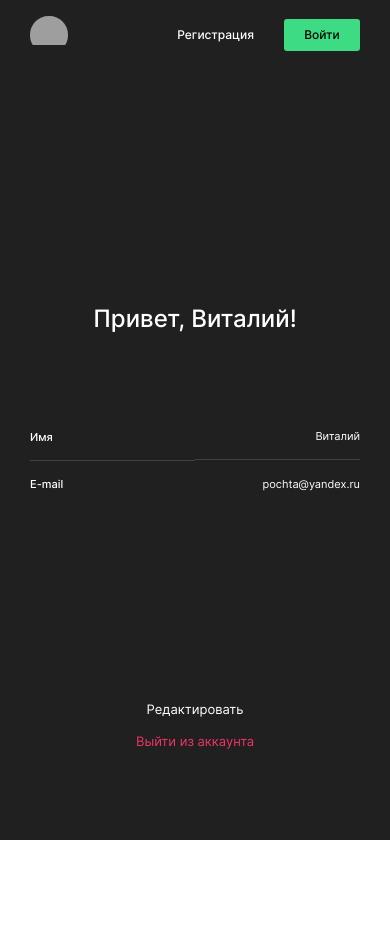
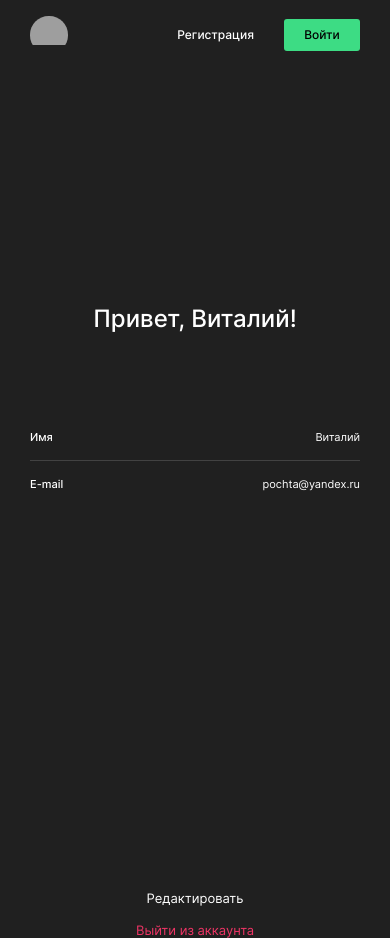
Before and after one commit to Yuliya-Lov/movies-explorer-frontend, a React (Create React App) app: page /profile in a window 390 px wide. Before the commit the page ends 844 px from the top, so only its background shows below. Built offline with nearby package versions, Linux system fonts and the light colour scheme; grey boxes are pictures that could not be loaded.

Commit message:
fix: profile, not all

```diff
--- a/src/components/Login/Login.js
+++ b/src/components/Login/Login.js
@@ -6,7 +6,7 @@ import EntryForm from '../EntryForm/EntryForm';
 function Login(props) {
   return (
     <section className='login'>
-      <h2 className='login__greeting'>Добро пожаловать!</h2>
+      <h1 className='login__greeting'>Рады видеть!</h1>
       <EntryForm buttonText='Войти' />
       <p className='login__redirection'>Ещё не зарегистрированы? <Link className='login__link' to='/signup'>Регистрация</Link></p>
     </section>
--- a/src/components/Profile/Profile.css
+++ b/src/components/Profile/Profile.css
@@ -18,41 +18,62 @@
   line-height: normal;
 }
 
-.profile__info {
-  margin: 107px 0 188px 0;
+.profile__form {
+  margin: 107px 0 0 0;
   padding: 0;
   width: 100%;
-  display: grid;
-  grid-template-columns: 1fr 1fr;
-  grid-template-rows: 46px 47px;
-  align-items: center;
+  display: flex;
+  flex-direction: column;
 }
 
-.profile__field {
+.profile__input-container {
+  width: 100%;
+  min-height: 46px;
+  display: flex;
+  align-items: center;
+  justify-content: space-between;
+}
+
+.profile__form-field {
   margin: 0;
   padding: 0;
   width: 100%;
   height: 100%;
   font-size: 11px;
-  line-height: normal;
-  display: flex;
-  flex-direction: column;
-  justify-content: center;
 }
 
-.profile__field:nth-child(-n + 2) {
+.profile__input-container:nth-child(1) {
   border-bottom: 1px solid #424242;
 }
 
-.profile__field_type_key {
+.profile__form-field_type_key {
   font-weight: 500;
-  align-self: flex-start;
 }
 
-.profile__field_type_value {
+.profile__form-field_type_value {
+  color: #FFF;
+  border: none;
   font-weight: 400;
-  align-self: flex-end;
   text-align: end;
+  background-color: transparent;
+}
+
+.profile__actions {
+  width: 100%;
+  margin-top: 173px;
+  min-height: 80px;
+  display: flex;
+  flex-direction: column;
+  justify-content: flex-end;
+}
+
+.profile__form-error {
+  margin: 0;
+  padding: 0 0 20px 0;
+  color: #FF004C;
+  font-size: 11px;
+  font-weight: 400;
+  text-align: center;
 }
 
 .profile__button {
@@ -85,7 +106,7 @@
     padding-top: 234px;
   }
 
-  .profile__info {
+  .profile__form {
     margin: 81px 0 178px 0;
   }
 }
@@ -102,7 +123,7 @@
     padding-top: 70px;
   }
 
-  .profile__info {
+  .profile__form {
     margin: 65px 0 347px 0;
   }
 
--- a/src/components/Profile/Profile.js
+++ b/src/components/Profile/Profile.js
@@ -1,18 +1,34 @@
-import React from 'react';
+import React, { useState } from 'react';
 import './Profile.css';
+import SubmitButton from '../SubmitButton/SubmitButton';
 
 function Profile({ currentUser }) {
+  const [isEditMode, setIsEditMode] = useState(false);
+ const disableButtonStatus = isEditMode ? false : true;
   return (
     <section className='profile'>
       <h2 className='profile__greeting'>Привет, {currentUser.name}!</h2>
-      <div className='profile__info'>
-        <p className='profile__field profile__field_type_key'>Имя</p>
-        <p className='profile__field profile__field_type_value'>{currentUser.name}</p>
-        <p className='profile__field profile__field_type_key'>E-mail</p>
-        <p className='profile__field profile__field_type_value'>{currentUser.email}</p>
-      </div>
-      <button className='profile__button profile__button_type_edit'>Редактировать</button>
-      <button className='profile__button profile__button_type_exit'>Выйти из аккаунта</button>
+      <form className='profile__form'>
+        <div className='profile__input-container'>
+          <label className='profile__form-field profile__form-field_type_key'>Имя</label>
+          <input className='profile__form-field profile__form-field_type_value' readonly value={currentUser.name} />
+        </div>
+        <div className='profile__input-container'>
+          <label className='profile__form-field profile__form-field_type_key'>E-mail</label>
+          <input className='profile__form-field profile__form-field_type_value' disable value={currentUser.email} />
+        </div>
+        {isEditMode &&
+          <div className='profile__actions'>
+            <span className='profile__form-error'>При обновлении профиля произошла ошибка.</span>
+            <SubmitButton buttonText="Сохранить"/>
+          </div>}
+      </form>
+      {!isEditMode &&
+        <div className='profile__actions'>
+          <button type='button' onClick={() => setIsEditMode(true)} className='profile__button profile__button_type_edit'>Редактировать</button>
+          <button className='profile__button profile__button_type_exit'>Выйти из аккаунта</button>
+        </div>
+      }
     </section>
   );
 }
--- a/src/components/Register/Register.js
+++ b/src/components/Register/Register.js
@@ -6,7 +6,7 @@ import EntryForm from '../EntryForm/EntryForm';
 function Register(props) {
   return (
     <section className='register'>
-      <h2 className='register__greeting'>Добро пожаловать!</h2>
+      <h1 className='register__greeting'>Добро пожаловать!</h1>
       <EntryForm buttonText='Зарегистрироваться' />
       <p className='register__redirection'>Уже зарегистрированы?<Link className='register__link' to='/signin'>Войти</Link></p>
     </section>
--- /dev/null
+++ b/src/components/SubmitButton/SubmitButton.css
@@ -0,0 +1,30 @@
+.submit-button {
+  margin: 0;
+  padding: 0;
+  border: none;
+  width: 396px;
+  min-height: 45px;
+  border-radius: 3px;
+  background: #4285F4;
+  color: #FFF;
+  font-size: 14px;
+  font-weight: 500;
+  cursor: pointer;
+}
+
+.submit-button:hover {
+  opacity: .8;
+}
+
+@media screen and (max-width: 600px) {
+  .submit-button {
+    width: 100%;
+  }
+}
+
+@media screen and (max-width: 380px) {
+  .submit-button {
+    margin: 157px 0 0 0;
+    font-size: 12px;
+  }
+}
--- /dev/null
+++ b/src/components/SubmitButton/SubmitButton.js
@@ -0,0 +1,10 @@
+import React from 'react';
+import './SubmitButton.css';
+
+function SubmitButton({buttonText, buttonAction}) {
+  return (
+    <button type='submit' onClick={buttonAction} className='submit-button'>{buttonText}</button>
+  );
+}
+
+export default SubmitButton;
```
Also changed, not shown: src/components/PageNotFound/PageNotFound.css (added), src/components/PageNotFound/PageNotFound.js (added).
